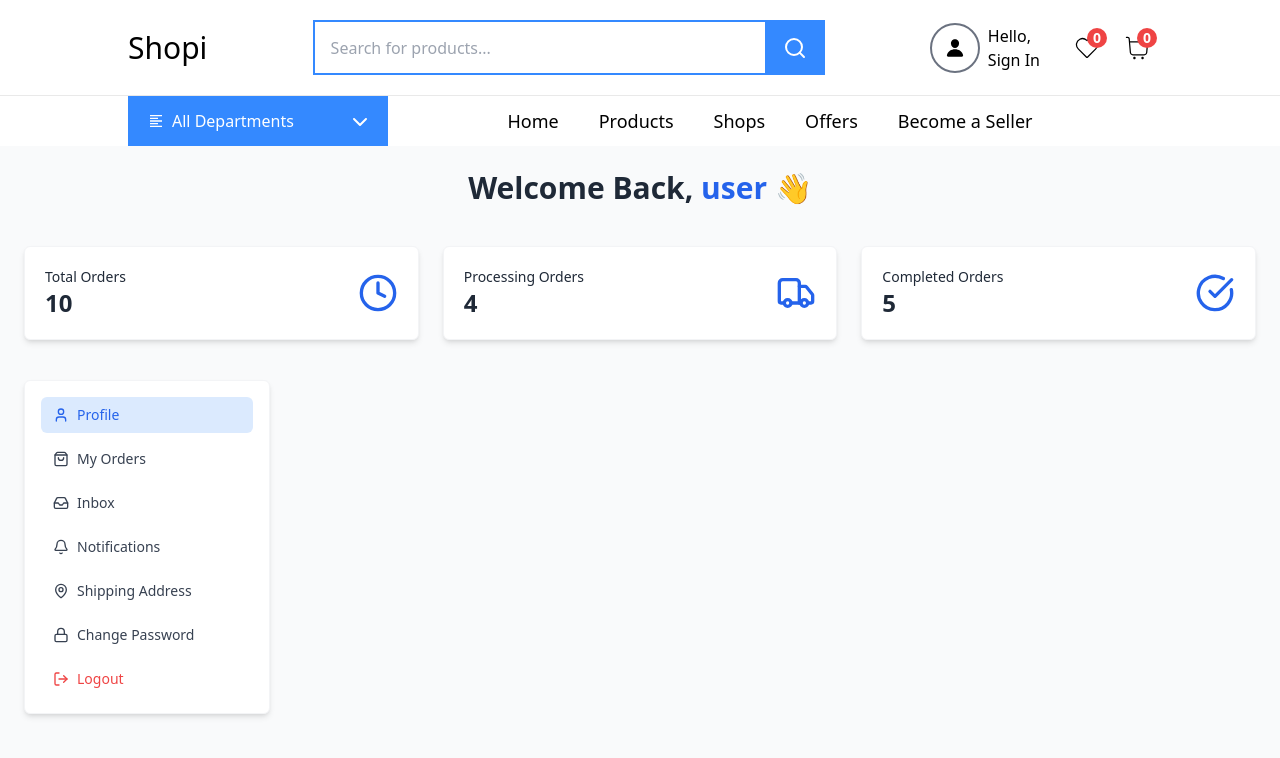
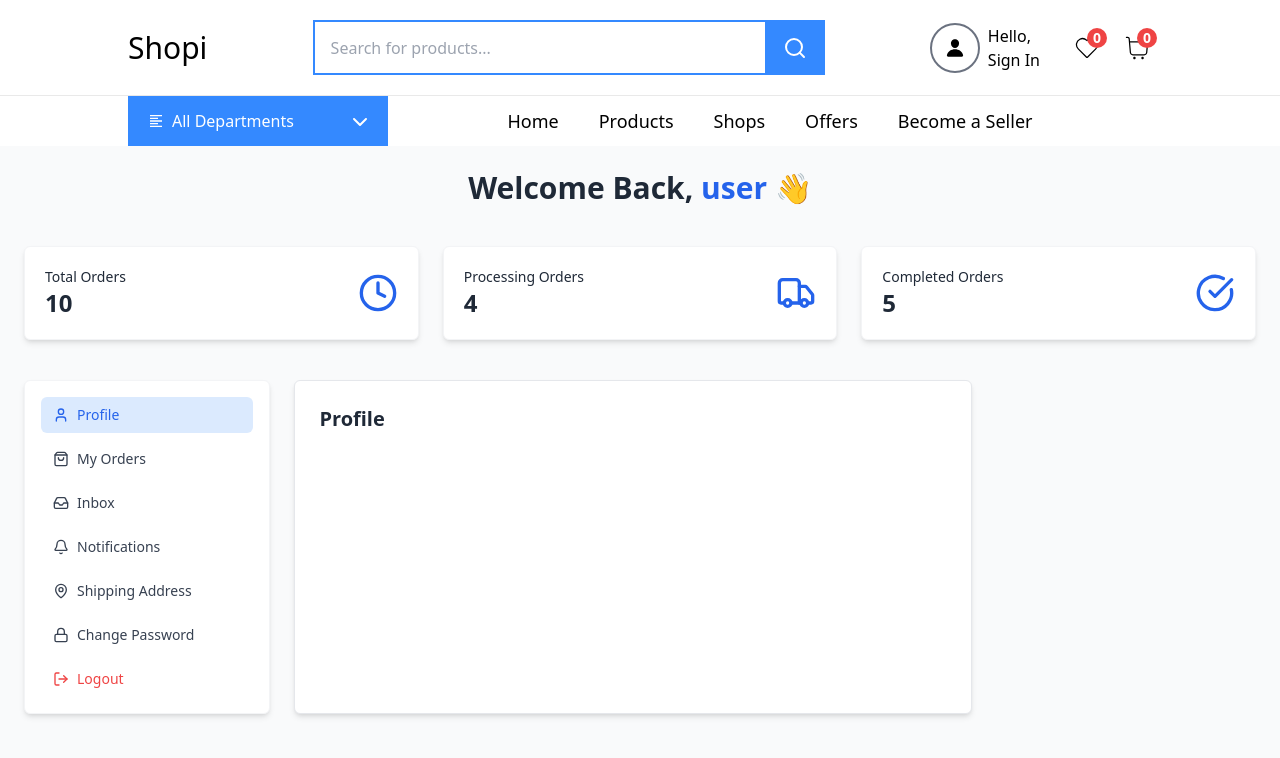
Before and after one commit to AsifAhmedSahil/Shopi---a-multi-vendor-fullstack-E-Commerce-SaaS-by-using-Microservice-Architecture, a Next.js app in the folder apps/user-ui/: page /profile in a window 1280 px wide. Shown: the top 758 px of the page. Built offline with nearby package versions, Linux system fonts and the light colour scheme; no server answers.

Commit message:
right section profile info setup

```diff
--- a/apps/user-ui/src/app/(routes)/profile/page.tsx
+++ b/apps/user-ui/src/app/(routes)/profile/page.tsx
@@ -3,7 +3,8 @@ import { useQueryClient } from "@tanstack/react-query";
 import useUSer from "apps/user-ui/src/hooks/useHook";
 import StatCard from "apps/user-ui/src/shared/components/cards/stad.card";
 import axiosInstance from "apps/user-ui/src/utils/axiosInstance";
-import { Bell, CheckCircle, Clock, Inbox, Loader2, Lock, LogOut, MapPin, ShoppingBag, Truck, User } from "lucide-react";
+import { Bell, CheckCircle, Clock, Inbox, Loader2, Lock, LogOut, MapPin, Pencil, ShoppingBag, Truck, User } from "lucide-react";
+import Image from "next/image";
 import { useRouter, useSearchParams } from "next/navigation";
 import React, { useEffect, useState } from "react";
 
@@ -107,7 +108,44 @@ const page = () => {
 
           {/* main content */}
 
+        <div className="bg-white p-6 rounded-md shadow-md border border-gray-200 w-full md:w-[55%]">
+            <h2 className="text-xl font-semibold text-gray-800 mb-4">
+                {activeTab}
 
+            </h2>
+            {
+                activeTab === "Profile" && !isLoading && user ?(
+                    <div className="space-y-4 text-sm text-gray-700">
+                        <div className="flex items-center gap-3">
+                            <Image src={user?.avatar || "https://res.cloudinary.com/djbpo9xg5/image/upload/v1725030217/qnheigwgqbwldduangmo.jpg"} alt="profile" width={60} height={60}
+                            className="w-16 h-16 rounded-full border border-gray-200"
+                            />
+                             <button className="flex items-center gap-1 text-blue-500 text-xs font-medium">
+                                <Pencil className="w-4 h-4"/>
+                                Change Photo
+
+                             </button>
+                        </div>
+                        <p>
+                            <span className="font-semibold">Name:</span> {user.name}
+                        </p>
+                        <p>
+                            <span className="font-semibold">Email:</span> {user.email}
+                        </p>
+                        <p>
+                            <span className="font-semibold">Joined:</span> {" "}{new Date(user.createdAt).toLocaleDateString()}
+                        </p>
+                        <p>
+                            <span className="font-semibold">Earned Points:</span> {user.points || 0}
+                        </p>
+                    </div>
+
+                ) : (
+                <></>
+            )
+            }
+
+        </div>
         </div>
       </div>
     </div>
```
